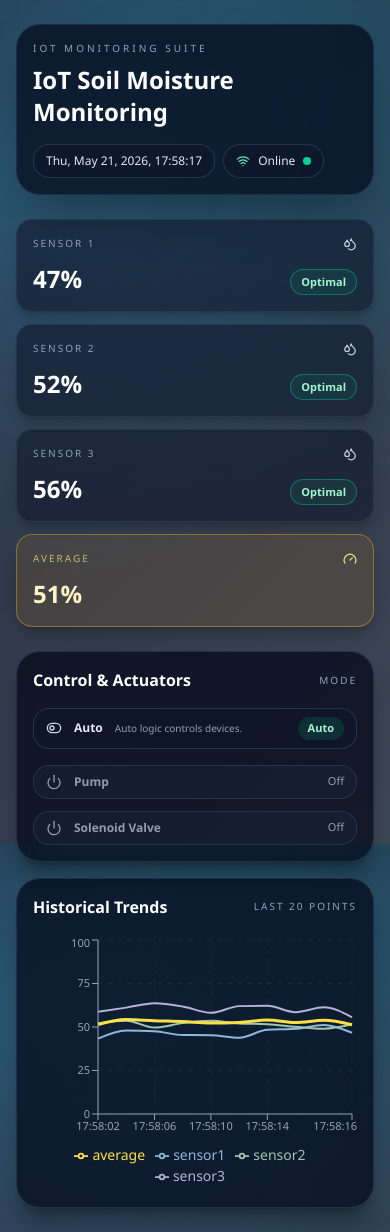
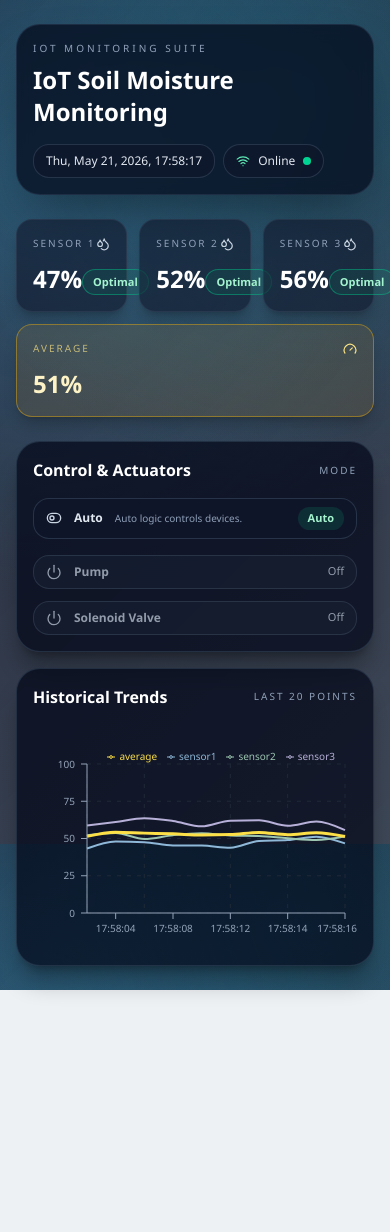
Before and after one commit to arieansyahsurya03-netizen/PPO, a React (Vite) app: page / in a window 390 px wide. After the commit the page ends 990 px from the top, so only its background shows below. Built offline with nearby package versions, Linux system fonts and the light colour scheme.

Commit message:
refactor: enhance layout and styling for sensor display and chart responsiveness

```diff
--- a/src/App.tsx
+++ b/src/App.tsx
@@ -251,11 +251,11 @@ function App() {
           </div>
         </header>
 
-        <section className="grid gap-3 md:gap-4 md:grid-cols-2 xl:grid-cols-4 fade-up">
+        <section className="grid grid-cols-3 gap-3 md:gap-4 md:grid-cols-2 xl:grid-cols-4 fade-up">
           {renderSensorCard('Sensor 1', sensorValues.sensor1)}
           {renderSensorCard('Sensor 2', sensorValues.sensor2)}
           {renderSensorCard('Sensor 3', sensorValues.sensor3)}
-          <div className="rounded-2xl border border-amber-400/40 bg-amber-500/10 p-4 shadow-lg shadow-black/20 backdrop-blur md:p-5">
+          <div className="col-span-3 rounded-2xl border border-amber-400/40 bg-amber-500/10 p-4 shadow-lg shadow-black/20 backdrop-blur md:col-span-1 md:p-5">
             <div className="flex items-center justify-between text-[10px] uppercase tracking-[0.2em] text-amber-200/70 md:text-xs">
               <span>Average</span>
               <Gauge className="h-3.5 w-3.5 text-amber-200 md:h-4 md:w-4" />
@@ -364,15 +364,24 @@ function App() {
                 Last 20 points
               </span>
             </div>
-            <div className="mt-4 h-64 md:mt-6 md:h-72">
+            <div className="mt-4 h-56 md:mt-6 md:h-72">
               <ResponsiveContainer width="100%" height="100%">
-                <LineChart data={history}>
+                <LineChart
+                  data={history}
+                  margin={{ top: 24, right: 12, left: -6, bottom: 6 }}
+                >
                   <CartesianGrid strokeDasharray="4 6" stroke="#1f2937" />
-                  <XAxis dataKey="time" stroke="#94a3b8" tick={{ fontSize: 11 }} />
+                  <XAxis
+                    dataKey="time"
+                    stroke="#94a3b8"
+                    tick={{ fontSize: 10 }}
+                    tickMargin={6}
+                  />
                   <YAxis
                     domain={[0, 100]}
                     stroke="#94a3b8"
-                    tick={{ fontSize: 11 }}
+                    tick={{ fontSize: 10 }}
+                    tickMargin={6}
                   />
                   <Tooltip
                     contentStyle={{
@@ -387,7 +396,12 @@ function App() {
                         : `${value ?? ''}`
                     }
                   />
-                  <Legend wrapperStyle={{ color: '#e2e8f0' }} />
+                  <Legend
+                    verticalAlign="top"
+                    align="right"
+                    iconSize={8}
+                    wrapperStyle={{ color: '#e2e8f0', fontSize: 10 }}
+                  />
                   <Line
                     type="monotone"
                     dataKey="sensor1"
```
